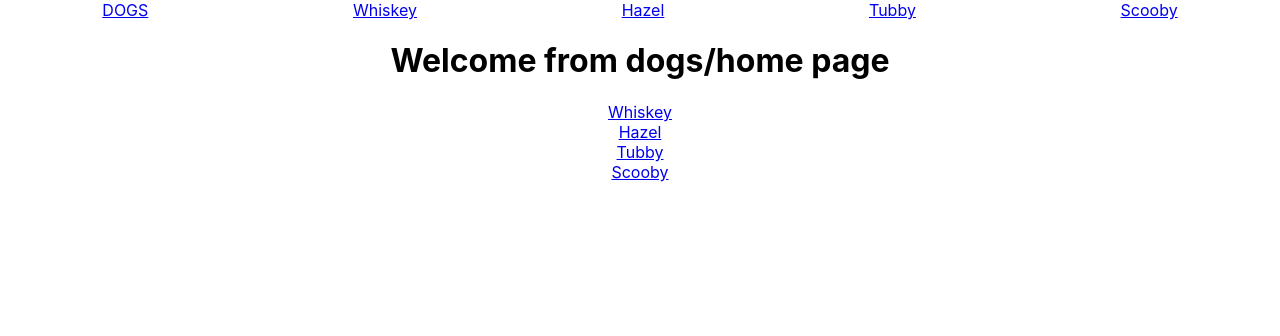
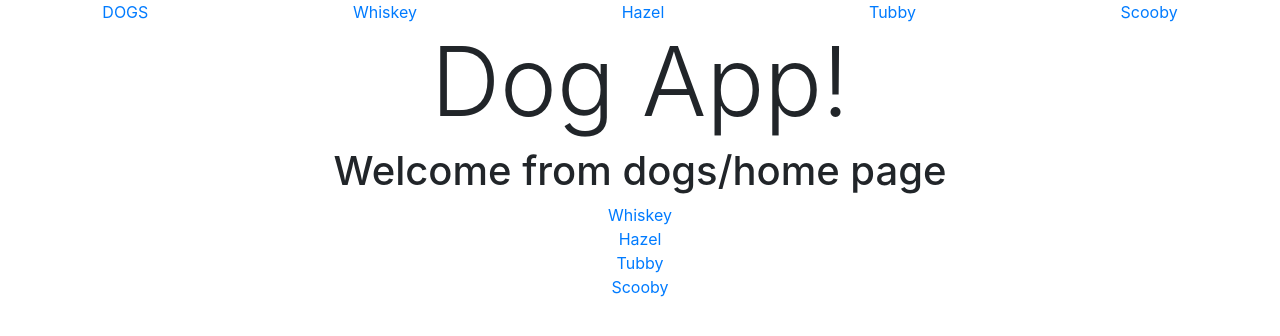
Before and after one commit to GKonar/React_Router, a React (Create React App) app: page /dogs in a window 1280 px wide. Shown: the top 336 px of the page. Built offline with nearby package versions, Linux system fonts and the light colour scheme.

Commit message:
Add bootstrap

```diff
--- a/package.json
+++ b/package.json
@@ -3,6 +3,9 @@
   "version": "0.1.0",
   "private": true,
   "dependencies": {
+    "bootstrap": "^4.3.1",
+    "jquery": "^3.4.1",
+    "popper.js": "^1.16.0",
     "react": "^16.11.0",
     "react-dom": "^16.11.0",
     "react-router-dom": "^5.1.2",
--- a/src/App.js
+++ b/src/App.js
@@ -61,7 +61,8 @@ class App extends Component {
   render() {
     return (
       <div className="App">
-        <Navbar dogs={this.props.dogs}/>
+      <Navbar dogs={this.props.dogs}/>
+      <h1 className="display-1">Dog App!</h1>
         <Switch>
           <Route exact path="/dogs/:name" render={(routeProps) => <Dog {...routeProps} dogs={this.props.dogs}/>}/>
           <Route exact path="/dogs" render={() => <Dogs dogs={this.props.dogs}/> }/>
```
Also changed, not shown: src/index.js (+6 -1 lines), 1 other file (tests, documents, lock files or other folders).
